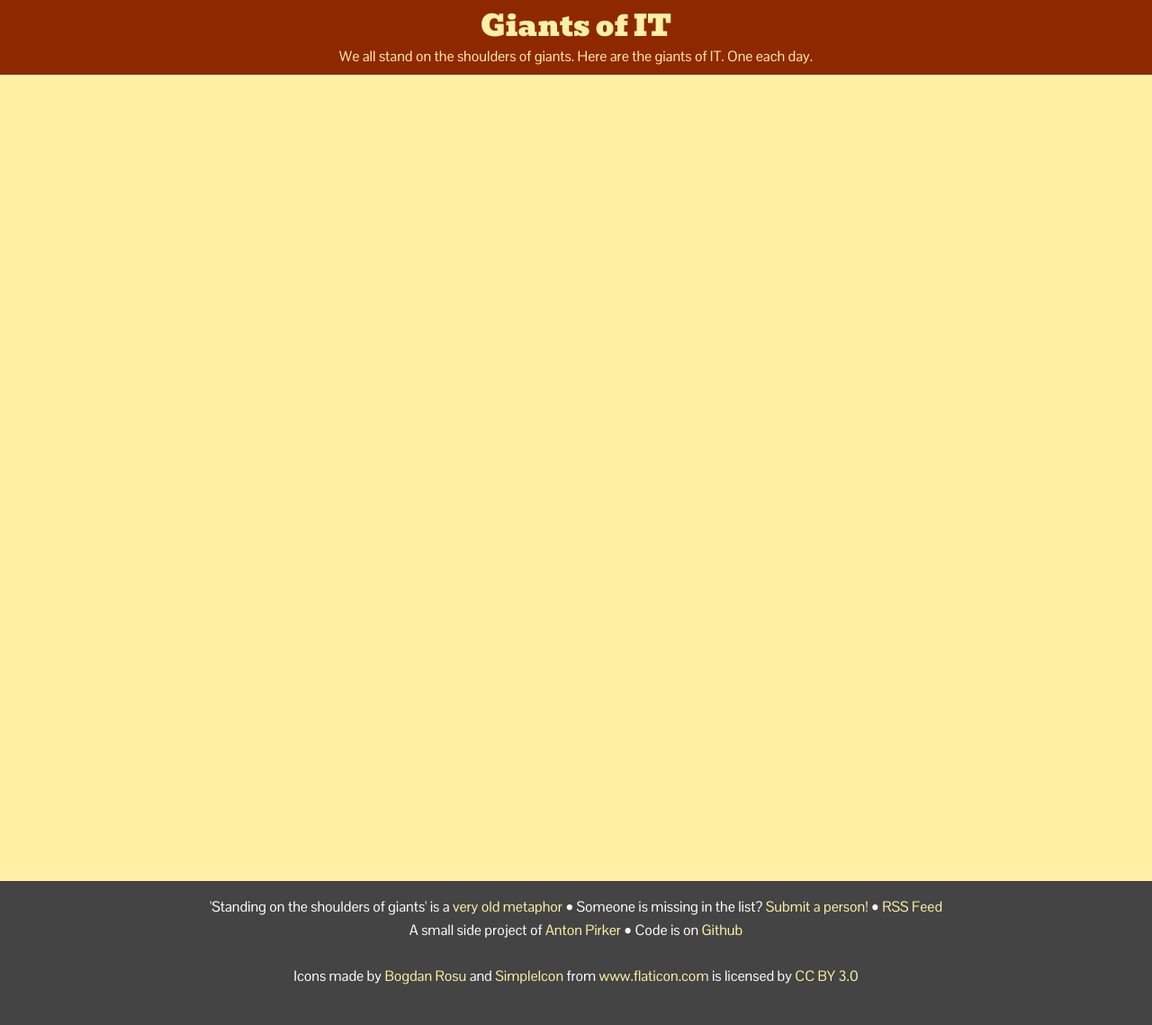
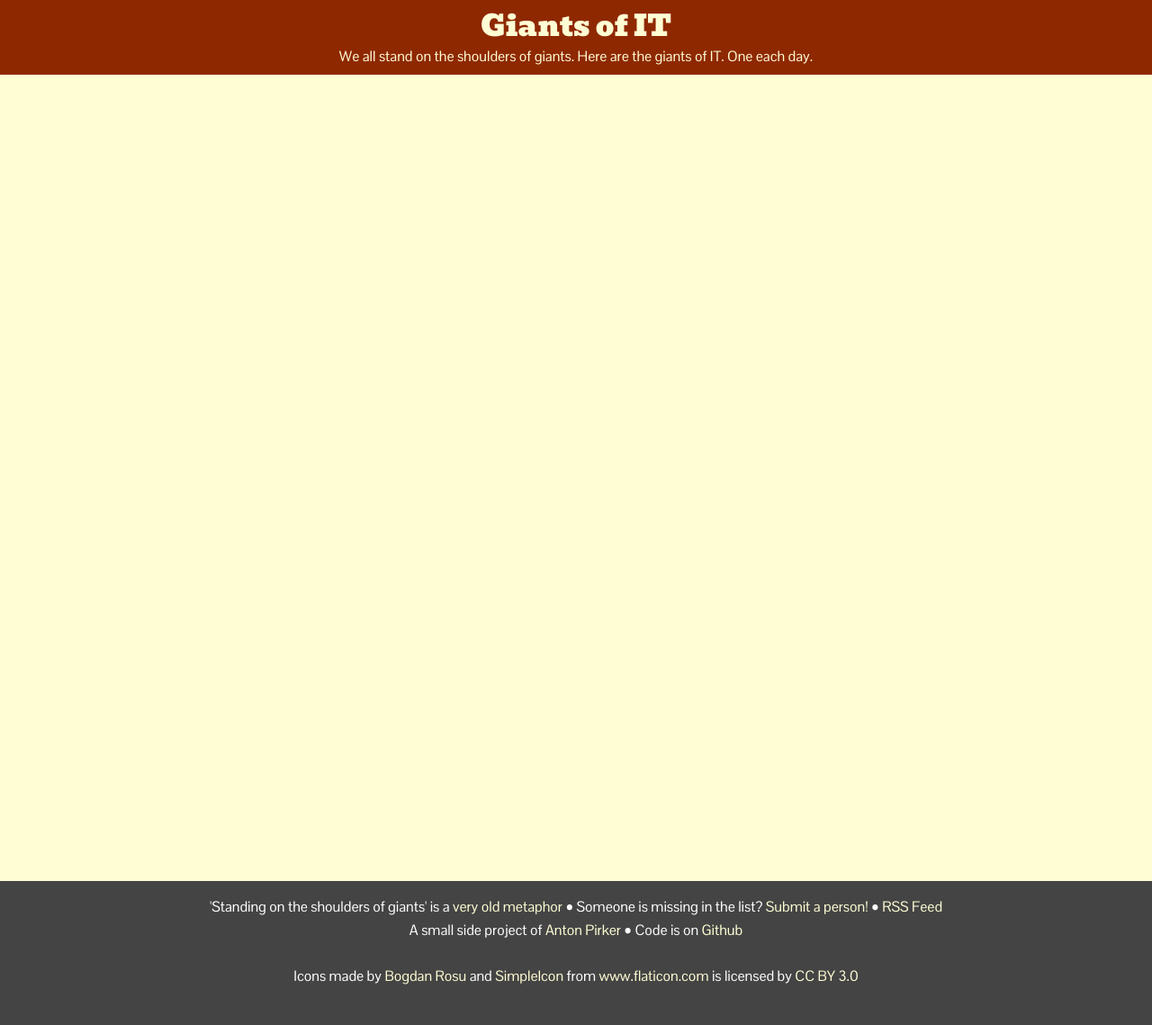
Before and after one commit to antonpirker/giants, a Django app: template giants/templates/base.html in a window 1280 px wide. Shown: the whole page at 90% size. Run offline with Django 3.2, Linux system fonts and the light colour scheme; the template is opened without the code that fills it, so the values that code supplies are empty; some libraries are stand-ins or nearby versions.

Commit message:
Changed colors

```diff
--- a/giants/models.py
+++ b/giants/models.py
@@ -81,7 +81,7 @@ class Person(models.Model):
 
             WIDTH = 1200
             HEIGHT = 630
-            background = Image.new('RGB', (WIDTH, HEIGHT), '#FFF0A5')
+            background = Image.new('RGB', (WIDTH, HEIGHT), '#fffdd4')
 
             # create circle mask for person image
             mask = Image.new('RGBA', (400, 400), color=(255, 255, 255, 0))
@@ -113,7 +113,7 @@ class Person(models.Model):
             draw.rectangle([((WIDTH-w)/2-50, HEIGHT-h-20), ((WIDTH-w)/2+w+50, HEIGHT)], fill='#8E2800')
 
             # draw giants of IT 'logo'
-            draw.text((((WIDTH-w)/2), HEIGHT-h-15), settings.SITE_NAME, font=font2, fill='#FFF0A5')
+            draw.text((((WIDTH-w)/2), HEIGHT-h-15), settings.SITE_NAME, font=font2, fill='#fffdd4')
 
             background.save(sharing_image_path)
 
--- a/giants/templates/base.html
+++ b/giants/templates/base.html
@@ -27,7 +27,7 @@
         }
         header {
             background-color: #8E2800;
-            color: #FFF0A5;
+            color: #fffdd4;
             padding: 1vmin;
             width: 100%;
         }
@@ -39,7 +39,7 @@
             color: #DDD4C2;
         }
         section {
-            background-color: #FFF0A5;
+            background-color: #fffdd4;
             min-height: 70vmax;
             padding: 4em 1em;
             width: 100%;
@@ -61,7 +61,7 @@
             width: 100%;
         }
         h2 a {
-            color: #FFF0A5;
+            color: #fffdd4;
             font-size: 4vmin;
             font: 400 4vmin/1.3 'Bevan', Georgia, serif;
             text-decoration: none;
@@ -100,7 +100,7 @@
             width: 100%;
         }
         footer a {
-            color: #FFF0A5;
+            color: #fffdd4;
             text-decoration: none;
         }
         footer a:hover {
```
